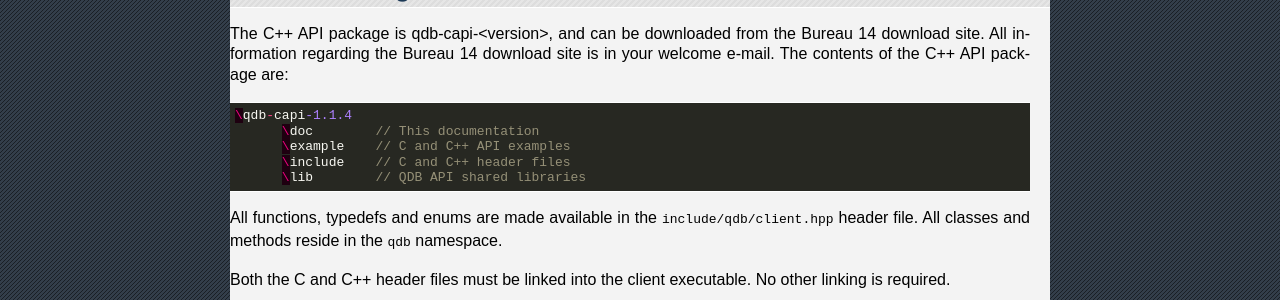
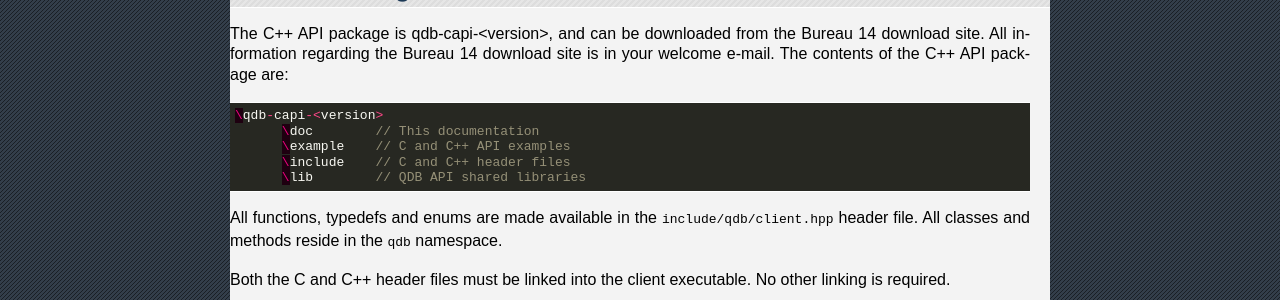
Before and after one commit to iltommi/qdb-documentation, a Sphinx documentation site: the page built from source/api/cpp.rst, in a window 1280 px wide and 900 px high, scrolled down 1973 px. Shown: the part 152-452 px from the top of the window. Built offline with Sphinx 7.4.7, drawn with Linux system fonts in a browser that asks for light colours; pages that are not in the unit, such as notebooks, are missing from menus.

Commit message:
Fix typos in c and cpp package descriptions.

```diff
--- a/source/api/c.rst
+++ b/source/api/c.rst
@@ -72,7 +72,7 @@ Installing
 
 The C API package is qdb-capi-<version>, and can be downloaded from the Bureau 14 download site. All information regarding the Bureau 14 download site is in your welcome e-mail. The contents of the C API package are::
 
-    \qdb-capi-1.1.4
+    \qdb-capi-<version>
           \doc        // This documentation
           \example    // C and C++ API examples
           \include    // C and C++ header files
--- a/source/api/cpp.rst
+++ b/source/api/cpp.rst
@@ -69,7 +69,7 @@ Installing
 
 The C++ API package is qdb-capi-<version>, and can be downloaded from the Bureau 14 download site. All information regarding the Bureau 14 download site is in your welcome e-mail. The contents of the C++ API package are::
 
-    \qdb-capi-1.1.4
+    \qdb-capi-<version>
           \doc        // This documentation
           \example    // C and C++ API examples
           \include    // C and C++ header files
```
